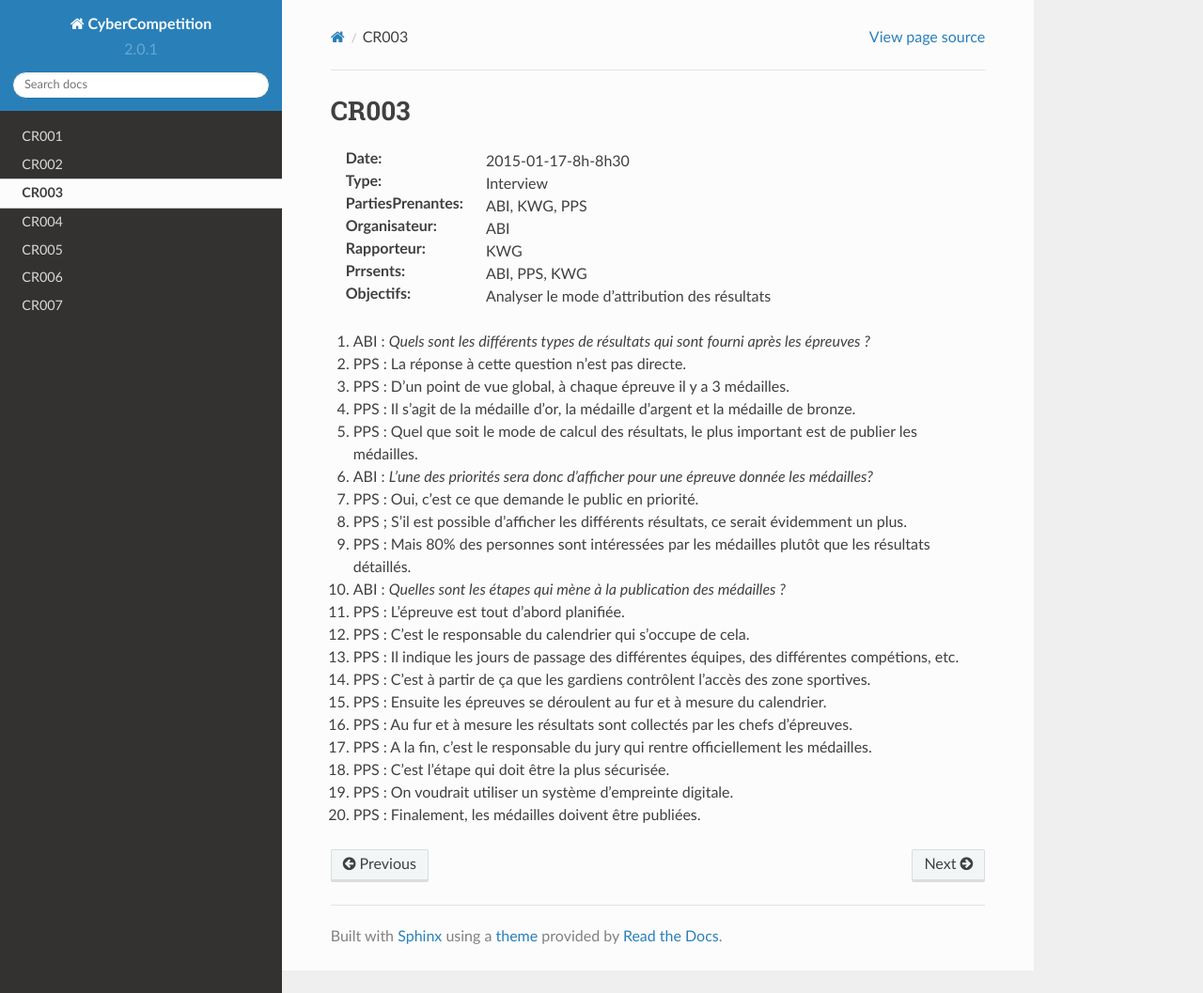
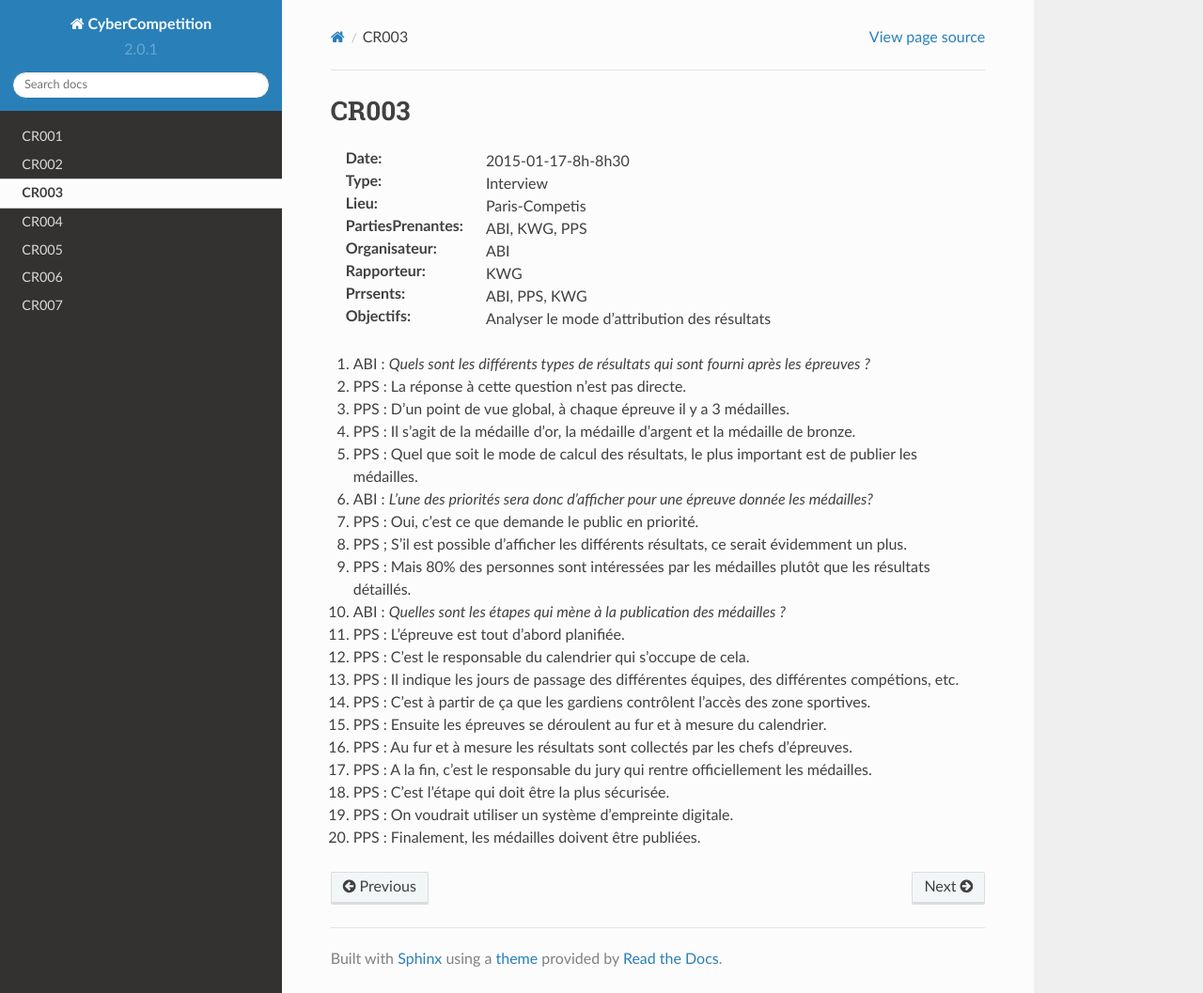
Before and after one commit to ScribesZone/CyberCompetition, a Sphinx documentation site: the page built from docs/res/cr003.rst, in a window 1280 px wide and 1057 px high. Shown: the whole window at 94% size. Built offline with Sphinx 7.4.7 and the Read the Docs theme 2.0.0, drawn with Linux system fonts in a browser that asks for light colours; pages that are not in the unit, such as notebooks, are missing from menus.

Commit message:
ajout du lieu de reunion

```diff
--- a/docs/res/cr003.rst
+++ b/docs/res/cr003.rst
@@ -2,6 +2,7 @@ CR003
 =====
 :Date: 2015-01-17-8h-8h30
 :Type: Interview
+:Lieu: Paris-Competis
 :PartiesPrenantes: ABI, KWG, PPS
 :Organisateur: ABI
 :Rapporteur: KWG
--- a/docs/res/cr004.rst
+++ b/docs/res/cr004.rst
@@ -1,8 +1,8 @@
 CR004
 =====
-
 :Date: 2015-01-17-14h-15h
 :Type: Interview
+:Lieu: Paris-Competis
 :PartiesPrenantes: ABI, HIS, KWG, TNA
 :Organisateur: ABI
 :Rapporteur: KWG
```
